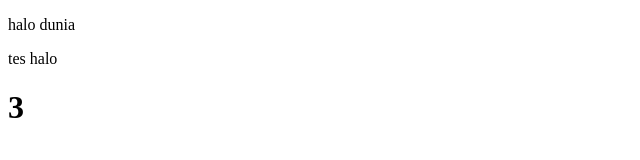
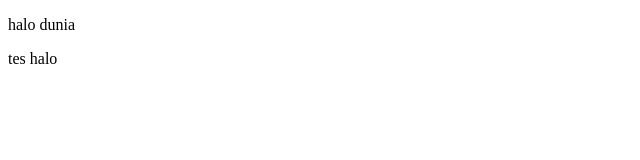
Before and after one commit to grendypangestu/belajar-github, a plain HTML site: page index.html in a window 1280 px wide. Shown: the full height of the page, 0-640 px from the left. Drawn offline with Linux system fonts and the light colour scheme.

Commit message:
menghapus h1

```diff
--- a/index.html
+++ b/index.html
@@ -9,6 +9,6 @@
 <body>
     <p>halo dunia</p>
     <p>tes halo</p>
-    <h1>3</h1>
+
 </body>
 </html>
```
